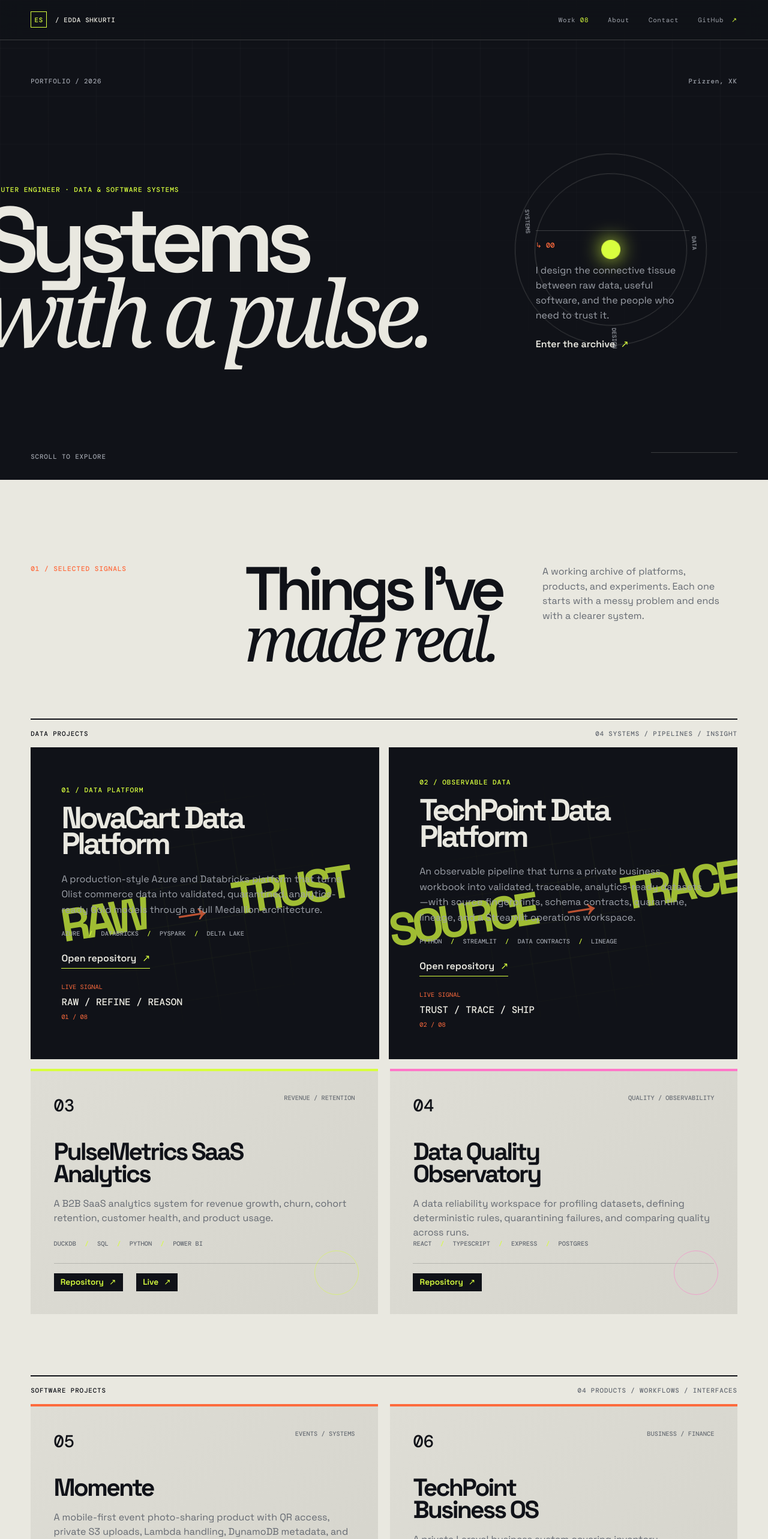
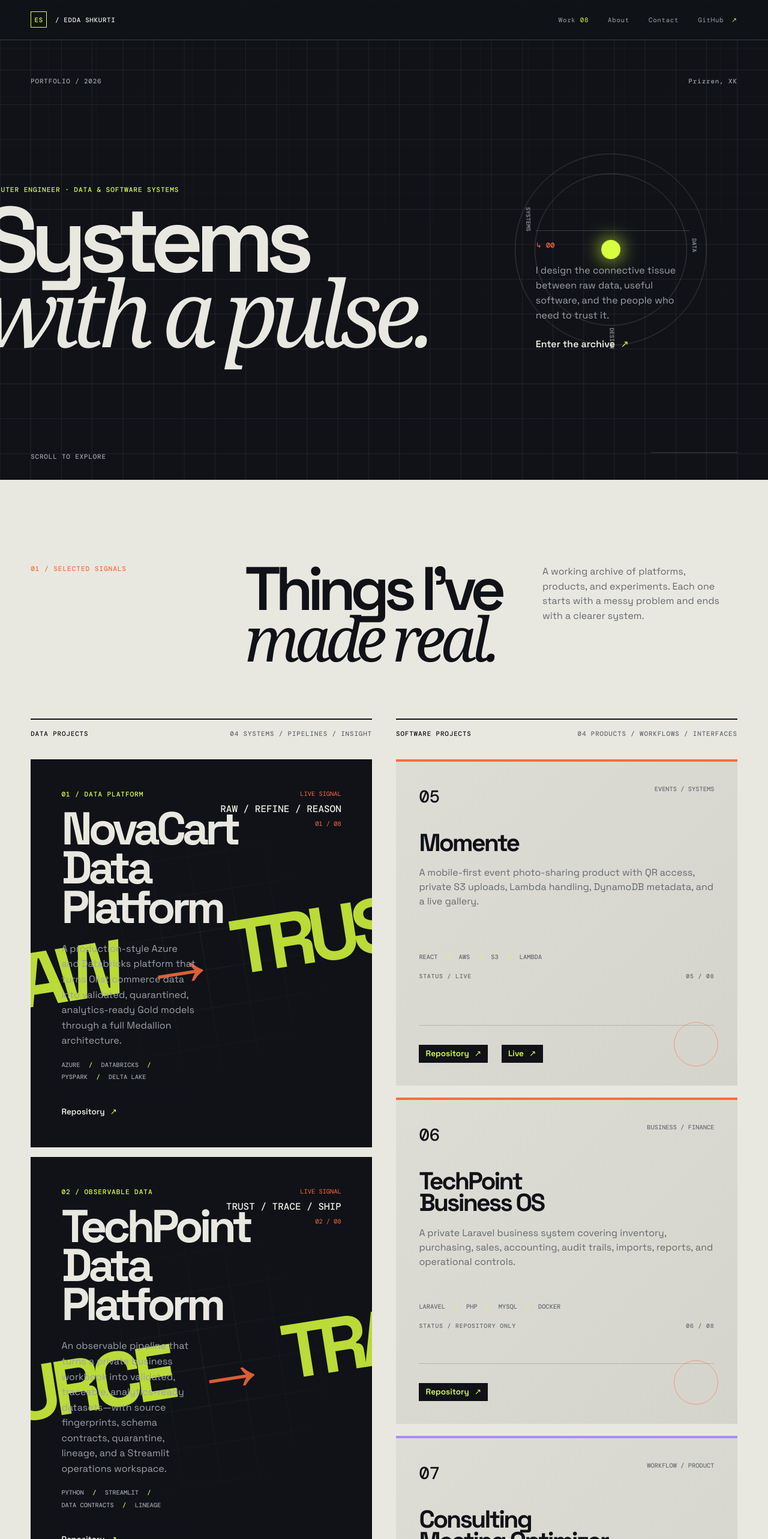
Before and after one commit to eddashkurti/edda-shkurti-portfolio, a React (Vite) app: page / in a window 1280 px wide. Shown: the top 2566 px of the page at 60% size. Built offline with nearby package versions, Linux system fonts and the light colour scheme.

Commit message:
Update Data Projects Design

```diff
--- a/src/App.tsx
+++ b/src/App.tsx
@@ -1,8 +1,29 @@
-import { useEffect, useRef } from "react";
+import { useEffect, useLayoutEffect, useRef } from "react";
 import { dataProjects, featuredDataProject, featuredProject, profile, softwareProjects, toolkit } from "./content";
 
 const currentYear = new Date().getFullYear();
-type Project = (typeof dataProjects)[number] | (typeof softwareProjects)[number];
+type CardData = {
+  index: string;
+  label: string;
+  title: string;
+  description: string;
+  technologies: string[];
+  href: string;
+  live?: string;
+  accent: string;
+  signal?: string;
+};
+
+const signals: Record<string, string> = {
+  "03": "EVENT / COHORT / GROWTH",
+  "04": "PROFILE / RULE / QUARANTINE",
+};
+
+const darkCards: CardData[] = [
+  { index: "01", label: "DATA PLATFORM", title: featuredProject.title, description: featuredProject.description, technologies: featuredProject.technologies, href: featuredProject.href, accent: "lime", signal: featuredProject.signal },
+  { index: "02", label: "OBSERVABLE DATA", title: featuredDataProject.title, description: featuredDataProject.description, technologies: featuredDataProject.technologies, href: featuredDataProject.href, accent: "orange", signal: featuredDataProject.signal },
+  ...dataProjects.map((project) => ({ ...project, signal: signals[project.index] })),
+];
 
 function Arrow() { return <span className="arrow" aria-hidden="true">↗</span>; }
 
@@ -14,10 +35,56 @@ function Header() {
   </header>;
 }
 
+function HeroSvgGrid() {
+  const wavePoint = useRef<SVGCircleElement>(null);
+  const basePoint = useRef<SVGCircleElement>(null);
+  const verticals = Array.from({ length: 25 }, (_, index) => index * 80);
+  const horizontals = Array.from({ length: 14 }, (_, index) => index * 80);
+  const moveWave = (event: PointerEvent, svg: SVGSVGElement) => {
+    const bounds = svg.getBoundingClientRect();
+    const point = wavePoint.current;
+    if (!point) return;
+    const x = ((event.clientX - bounds.left) / bounds.width) * 2000;
+    const y = ((event.clientY - bounds.top) / bounds.height) * 1100;
+    point.setAttribute("cx", String(x));
+    point.setAttribute("cy", String(y));
+    point.setAttribute("opacity", "1");
+    basePoint.current?.setAttribute("cx", String(x));
+    basePoint.current?.setAttribute("cy", String(y));
+    basePoint.current?.setAttribute("opacity", "1");
+  };
+  useEffect(() => {
+    const svg = document.querySelector<SVGSVGElement>(".hero-grid-svg");
+    if (!svg) return;
+    const onMove = (event: PointerEvent) => {
+      const bounds = svg.getBoundingClientRect();
+      if (event.clientX < bounds.left || event.clientX > bounds.right || event.clientY < bounds.top || event.clientY > bounds.bottom) {
+        wavePoint.current?.setAttribute("opacity", "0");
+        basePoint.current?.setAttribute("opacity", "0");
+        return;
+      }
+      moveWave(event, svg);
+    };
+    window.addEventListener("pointermove", onMove);
+    return () => window.removeEventListener("pointermove", onMove);
+  }, []);
+  return <svg className="hero-grid-svg" viewBox="0 0 2000 1100" preserveAspectRatio="none" aria-hidden="true">
+    <defs>
+      <filter id="hero-wave" filterUnits="userSpaceOnUse" x="0" y="0" width="2000" height="1100"><feTurbulence type="fractalNoise" baseFrequency="0.012 0.022" numOctaves="3" seed="7" stitchTiles="stitch" result="noise"><animate attributeName="baseFrequency" values="0.012 0.022;0.02 0.012;0.012 0.022" dur="5s" repeatCount="indefinite" /></feTurbulence><feDisplacementMap in="SourceGraphic" in2="noise" scale="72" xChannelSelector="R" yChannelSelector="G" /></filter>
+      <radialGradient id="wave-mask-gradient"><stop offset="0%" stopColor="white" stopOpacity="1" /><stop offset="58%" stopColor="white" stopOpacity=".82" /><stop offset="100%" stopColor="black" stopOpacity="0" /></radialGradient>
+      <radialGradient id="base-mask-gradient"><stop offset="0%" stopColor="black" stopOpacity="1" /><stop offset="58%" stopColor="black" stopOpacity=".82" /><stop offset="100%" stopColor="white" stopOpacity="0" /></radialGradient>
+      <mask id="hero-wave-mask"><rect width="2000" height="1100" fill="black" /><circle ref={wavePoint} cx="1000" cy="500" r="300" fill="url(#wave-mask-gradient)" opacity="0" /></mask>
+      <mask id="hero-base-mask"><rect width="2000" height="1100" fill="white" /><circle ref={basePoint} cx="1000" cy="500" r="300" fill="url(#base-mask-gradient)" opacity="0" /></mask>
+    </defs>
+    <g className="hero-svg-base" mask="url(#hero-base-mask)">{verticals.map((x) => <path key={`v${x}`} d={`M ${x} 0 V 1100`} />)}{horizontals.map((y) => <path key={`h${y}`} d={`M 0 ${y} H 2000`} />)}</g>
+    <g className="hero-svg-wave" filter="url(#hero-wave)" mask="url(#hero-wave-mask)">{verticals.map((x) => <path key={`wv${x}`} d={`M ${x} 0 V 1100`} />)}{horizontals.map((y) => <path key={`wh${y}`} d={`M 0 ${y} H 2000`} />)}</g>
+  </svg>;
+}
+
 function HeroGridEffect() {
   const canvasRef = useRef<HTMLCanvasElement>(null);
 
-  useEffect(() => {
+  useLayoutEffect(() => {
     const canvas = canvasRef.current;
     const hero = canvas?.parentElement;
     if (!canvas || !hero) return;
@@ -45,6 +112,7 @@ function HeroGridEffect() {
 
     const addRipple = (event: PointerEvent) => {
       const bounds = hero.getBoundingClientRect();
+      if (event.clientX < bounds.left || event.clientX > bounds.right || event.clientY < bounds.top || event.clientY > bounds.bottom) return;
       const x = event.clientX - bounds.left;
       const y = event.clientY - bounds.top;
       if (Math.hypot(x - lastX, y - lastY) < 34) return;
@@ -55,9 +123,11 @@ function HeroGridEffect() {
     };
 
     const draw = (now: number) => {
+      const bounds = hero.getBoundingClientRect();
+      if (bounds.width !== width || bounds.height !== height) resize();
       context.clearRect(0, 0, width, height);
       const spacing = 80;
-      const alive = ripples.filter((ripple) => now - ripple.born < 2600);
+      const alive = ripples.filter((ripple) => now - ripple.born < 3600);
       ripples.splice(0, ripples.length, ...alive);
 
       const forceAt = (x: number, y: number) => {
@@ -67,32 +137,34 @@ function HeroGridEffect() {
         for (const ripple of ripples) {
           const age = (now - ripple.born) / 1000;
           const distance = Math.hypot(x - ripple.x, y - ripple.y);
-          const radius = age * 185;
-          const ring = Math.exp(-((distance - radius) ** 2) / 900) * Math.max(0, 1 - age / 2.6);
-          const wave = Math.sin(distance * 0.12 - age * 11) * ring;
+          const radius = age * 150;
+          const ring = Math.exp(-((distance - radius) ** 2) / 2400) * Math.max(0, 1 - age / 3.6);
+          const local = Math.exp(-(distance ** 2) / 9000) * Math.max(0, 1 - age / 1.2) * 0.18;
+          const response = Math.min(1, ring + local);
+          const wave = Math.sin(distance * 0.12 - age * 10) * response;
           const directionX = distance ? (x - ripple.x) / distance : 0;
           const directionY = distance ? (y - ripple.y) / distance : 0;
           displacementX += directionX * wave * 9;
           displacementY += directionY * wave * 9;
-          highlight += ring;
+          highlight += response;
         }
         return { x: x + displacementX, y: y + displacementY, highlight: Math.min(1, highlight) };
       };
 
       context.lineWidth = 1;
+      context.shadowColor = "rgba(216,255,62,.65)";
       for (let x = 0; x <= width; x += spacing) {
         for (let y = 0; y < height; y += 16) {
           const start = forceAt(x, y);
           const end = forceAt(x, Math.min(height, y + 16));
           const glow = Math.max(start.highlight, end.highlight);
-          if (glow > 0.015) {
-            context.lineWidth = 1;
-            context.strokeStyle = `rgba(216,255,62,${0.1 + glow * 0.38})`;
+          context.lineWidth = glow > 0.002 ? 1.5 : 1;
+          context.shadowBlur = glow > 0.002 ? 7 : 0;
+          context.strokeStyle = glow > 0.002 ? `rgba(216,255,62,${0.2 + glow * 0.58})` : "rgba(233,232,224,.12)";
           context.beginPath();
           context.moveTo(start.x, start.y);
           context.lineTo(end.x, end.y);
           context.stroke();
-          }
         }
       }
       for (let y = 0; y <= height; y += spacing) {
@@ -100,43 +172,99 @@ function HeroGridEffect() {
           const start = forceAt(x, y);
           const end = forceAt(Math.min(width, x + 16), y);
           const glow = Math.max(start.highlight, end.highlight);
-          if (glow > 0.015) {
-            context.lineWidth = 1;
-            context.strokeStyle = `rgba(216,255,62,${0.1 + glow * 0.38})`;
+          context.lineWidth = glow > 0.002 ? 1.5 : 1;
+          context.shadowBlur = glow > 0.002 ? 7 : 0;
+          context.strokeStyle = glow > 0.002 ? `rgba(216,255,62,${0.2 + glow * 0.58})` : "rgba(233,232,224,.12)";
           context.beginPath();
           context.moveTo(start.x, start.y);
           context.lineTo(end.x, end.y);
           context.stroke();
         }
       }
-      }
+      context.shadowBlur = 0;
       frame = requestAnimationFrame(draw);
     };
 
     resize();
+    requestAnimationFrame(resize);
     window.addEventListener("resize", resize);
-    hero.addEventListener("pointermove", addRipple);
+    window.addEventListener("pointermove", addRipple);
     frame = requestAnimationFrame(draw);
-    return () => { cancelAnimationFrame(frame); window.removeEventListener("resize", resize); hero.removeEventListener("pointermove", addRipple); };
+    return () => { cancelAnimationFrame(frame); window.removeEventListener("resize", resize); window.removeEventListener("pointermove", addRipple); };
   }, []);
 
-  return <canvas className="hero-grid-canvas" aria-hidden="true" />;
+  return <canvas className="hero-grid-canvas" width="2000" height="1200" aria-hidden="true" />;
 }
 
 function Hero() {
-  return <section className="hero" id="top"><HeroGridEffect /><div className="hero-orbit" aria-hidden="true"><span>DATA</span><span>DESIGN</span><span>SYSTEMS</span></div><div className="hero-topline"><span>PORTFOLIO / 2026</span><span>{profile.location}</span></div><div className="hero-grid"><div className="hero-title-wrap"><p className="eyebrow">{profile.role}</p><h1>Systems<br /><i>with a pulse.</i></h1></div><div className="hero-note"><span className="note-index">↳ 00</span><p>I design the connective tissue between raw data, useful software, and the people who need to trust it.</p><a href="#work">Enter the archive <Arrow /></a></div></div><div className="hero-footer"><span>SCROLL TO EXPLORE</span><span className="scroll-line" aria-hidden="true" /></div></section>;
+  return <section className="hero" id="top"><HeroSvgGrid /><div className="hero-orbit" aria-hidden="true"><span>DATA</span><span>DESIGN</span><span>SYSTEMS</span></div><div className="hero-topline"><span>PORTFOLIO / 2026</span><span>{profile.location}</span></div><div className="hero-grid"><div className="hero-title-wrap"><p className="eyebrow">{profile.role}</p><h1>Systems<br /><i>with a pulse.</i></h1></div><div className="hero-note"><span className="note-index">↳ 00</span><p>I design the connective tissue between raw data, useful software, and the people who need to trust it.</p><a href="#work">Enter the archive <Arrow /></a></div></div><div className="hero-footer"><span>SCROLL TO EXPLORE</span><span className="scroll-line" aria-hidden="true" /></div></section>;
 }
 
-function Featured({ project, visual = "RAW" }: { project: typeof featuredProject; visual?: string }) {
-  return <article className="featured"><div className="feature-visual" aria-hidden="true"><span>{visual}</span><span>→</span><span>{visual === "RAW" ? "TRUST" : "TRACE"}</span><div className="feature-grid" /></div><div className="feature-copy"><p className="eyebrow">{project.eyebrow}</p><h3>{project.title}</h3><p>{project.description}</p><div className="tag-row">{project.technologies.map((item) => <span key={item}>{item}</span>)}</div><a className="button-link" href={project.href} target="_blank" rel="noreferrer">Open repository <Arrow /></a></div><div className="feature-signal"><span>LIVE SIGNAL</span><strong>{project.signal}</strong><small>{project.eyebrow.slice(0, 2)} / 08</small></div></article>;
+
+function ProjectCard({ card, tone }: { card: CardData; tone: "dark" | "light" }) {
+  const parts = (card.signal ?? "").split(" / ");
+  return <article className={`project-card ${card.accent} ${tone}`}>
+    <div className="card-top"><span>{card.index}</span><span>{card.label}</span></div>
+    {tone === "dark" && <div className="signal-visual" aria-hidden="true"><span>{parts[0]}</span><i>→</i><span>{parts[parts.length - 1]}</span></div>}
+    <h3>{card.title}</h3>
+    <p>{card.description}</p>
+    <div className="tag-row">{card.technologies.map((item) => <span key={item}>{item}</span>)}</div>
+    <div className="card-meta">{tone === "dark" ? <span>{card.signal}</span> : <span>STATUS / {card.live ? "LIVE" : "REPOSITORY ONLY"}</span>}<span>{card.index} / 08</span></div>
+    <div className="card-actions"><a href={card.href} target="_blank" rel="noreferrer">Repository <Arrow /></a>{card.live && <a href={card.live} target="_blank" rel="noreferrer">Live <Arrow /></a>}</div>
+  </article>;
 }
 
-function ProjectCard({ project }: { project: Project }) {
-  return <article className={`project-card ${project.accent}`}><div className="card-top"><span>{project.index}</span><span>{project.label}</span></div><h3>{project.title}</h3><p>{project.description}</p><div className="tag-row">{project.technologies.map((item) => <span key={item}>{item}</span>)}</div><div className="card-actions"><a href={project.href} target="_blank" rel="noreferrer">Repository <Arrow /></a>{project.live && <a href={project.live} target="_blank" rel="noreferrer">Live <Arrow /></a>}</div></article>;
+type DataCard = {
+  eyebrow: string;
+  title: string;
+  description: string;
+  technologies: string[];
+  href: string;
+  live?: string;
+  signal: string;
+  from: string;
+  to: string;
+  tag: string;
+};
+
+const dataCards: DataCard[] = [
+  { eyebrow: "01 / data platform", title: featuredProject.title, description: featuredProject.description, technologies: featuredProject.technologies, href: featuredProject.href, signal: featuredProject.signal, from: "RAW", to: "TRUST", tag: "01 / 08" },
+  { eyebrow: "02 / observable data", title: featuredDataProject.title, description: featuredDataProject.description, technologies: featuredDataProject.technologies, href: featuredDataProject.href, signal: featuredDataProject.signal, from: "SOURCE", to: "TRACE", tag: "02 / 08" },
+  { eyebrow: "03 / revenue retention", title: "PulseMetrics SaaS Analytics", description: "Turns raw product clicks into retention curves, churn alerts, and customer health scores, so the team sees who is leaving before the revenue does.", technologies: ["DuckDB", "SQL", "Python", "Power BI"], href: dataProjects[0].href, live: dataProjects[0].live, signal: "EVENT / COHORT / GROWTH", from: "EVENT", to: "GROWTH", tag: "03 / 08" },
+  { eyebrow: "04 / quality observability", title: "Data Quality Observatory", description: "Profiles every dataset, enforces deterministic rules, and quarantines bad rows, then charts quality run by run so no regression slips in quietly.", technologies: ["React", "TypeScript", "Express", "Postgres"], href: dataProjects[1].href, signal: "PROFILE / RULE / QUARANTINE", from: "PROFILE", to: "QUARANTINE", tag: "04 / 08" },
+];
+
+function DataCardFeature({ card }: { card: DataCard }) {
+  return <article className="featured data-card">
+    <div className="feature-visual" aria-hidden="true"><span>{card.from}</span><span>→</span><span>{card.to}</span><div className="feature-grid" /></div>
+    <div className="feature-copy">
+      <p className="eyebrow">{card.eyebrow}</p>
+      <h3>{card.title}</h3>
+      <p>{card.description}</p>
+      <div className="tag-row">{card.technologies.map((item) => <span key={item}>{item}</span>)}</div>
+      <div className="card-actions data-actions">
+        <a href={card.href} target="_blank" rel="noreferrer">Repository <Arrow /></a>
+        {card.live && <a href={card.live} target="_blank" rel="noreferrer">Live <Arrow /></a>}
+      </div>
+    </div>
+    <div className="feature-signal"><span>LIVE SIGNAL</span><strong>{card.signal}</strong><small>{card.tag}</small></div>
+  </article>;
 }
 
 function Work() {
-  return <section className="work section" id="work"><div className="section-intro"><p className="eyebrow">01 / Selected signals</p><h2>Things I’ve<br /><i>made real.</i></h2><p className="section-copy">A working archive of platforms, products, and experiments. Each one starts with a messy problem and ends with a clearer system.</p></div><div className="work-label"><span>DATA PROJECTS</span><span>04 SYSTEMS / PIPELINES / INSIGHT</span></div><div className="featured-pair"><Featured project={featuredProject} /><Featured project={featuredDataProject} visual="SOURCE" /></div><div className="project-grid">{dataProjects.map((project) => <ProjectCard key={project.title} project={project} />)}</div><div className="work-label software-label"><span>SOFTWARE PROJECTS</span><span>04 PRODUCTS / WORKFLOWS / INTERFACES</span></div><div className="project-grid">{softwareProjects.map((project) => <ProjectCard key={project.title} project={project} />)}</div></section>;
+  return <section className="work section" id="work">
+    <div className="section-intro"><p className="eyebrow">01 / Selected signals</p><h2>Things I’ve<br /><i>made real.</i></h2><p className="section-copy">A working archive of platforms, products, and experiments. Each one starts with a messy problem and ends with a clearer system.</p></div>
+    <div className="work-columns">
+      <div className="work-column">
+        <div className="work-label"><span>DATA PROJECTS</span><span>04 SYSTEMS / PIPELINES / INSIGHT</span></div>
+        <div className="data-stack">{dataCards.map((card) => <DataCardFeature key={card.title} card={card} />)}</div>
+      </div>
+      <div className="work-column">
+        <div className="work-label software-label"><span>SOFTWARE PROJECTS</span><span>04 PRODUCTS / WORKFLOWS / INTERFACES</span></div>
+        <div className="project-grid">{softwareProjects.map((project) => <ProjectCard key={project.title} card={project} tone="light" />)}</div>
+      </div>
+    </div>
+  </section>;
 }
 
 function About() {
@@ -145,6 +273,6 @@ function About() {
 
 function Toolkit() { return <section className="toolkit section"><div className="section-intro"><p className="eyebrow">03 / The instrument panel</p><h2>My current<br /><i>kit.</i></h2></div><div className="toolkit-grid">{toolkit.map((group) => <div key={group.group}><span>{group.number}</span><h3>{group.group}</h3><p>{group.items}</p></div>)}</div></section>; }
 
-function Contact() { return <section className="contact section" id="contact"><div className="contact-kicker"><span>04 / Open channel</span><span>ONLINE / AVAILABLE</span></div><h2>Have a hard<br /><i>problem?</i></h2><p>Tell me what you’re trying to make clearer, faster, or more reliable.</p><div className="contact-links"><a href={`mailto:${profile.email}`}>Email me <Arrow /></a><a href={profile.github} target="_blank" rel="noreferrer">Find me on GitHub <Arrow /></a></div></section>; }
+function Contact() { return <section className="contact section" id="contact"><div className="contact-kicker"><span>04 / Open channel</span><span>ONLINE / AVAILABLE</span></div><h2>Got a messy<br /><i>problem?</i></h2><p>Tell me what you’re trying to make clearer, faster, or more reliable.</p><div className="contact-links"><a href={`mailto:${profile.email}`}>Email me <Arrow /></a><a href={profile.github} target="_blank" rel="noreferrer">Find me on GitHub <Arrow /></a></div></section>; }
 
 export default function App() { return <><Header /><main id="main-content"><Hero /><Work /><About /><Toolkit /><Contact /></main><footer><span>© {currentYear} EDDA SHKURTI</span><span>BUILT WITH CURIOSITY / XK</span></footer></>; }
--- a/src/styles.css
+++ b/src/styles.css
@@ -1211,3 +1211,159 @@ footer {
     grid-template-columns: 1fr;
   }
 }
+
+.work .work-columns {
+  display: grid;
+  grid-template-columns: minmax(0, 1fr) minmax(0, 1fr);
+  gap: 2.5rem;
+  align-items: start;
+}
+
+.work .work-column {
+  display: flex;
+  flex-direction: column;
+  gap: 1.25rem;
+  min-width: 0;
+}
+
+.work .work-column .featured-stack {
+  display: grid;
+  grid-template-columns: 1fr;
+  gap: 1.25rem;
+}
+
+.work .work-column .featured-stack .featured {
+  min-height: 26rem;
+}
+
+.work .work-column .project-grid {
+  display: grid;
+  grid-template-columns: 1fr;
+  gap: 1.25rem;
+}
+
+@media (max-width: 850px) {
+  .work .work-columns {
+    grid-template-columns: 1fr;
+  }
+}
+
+/* ==========================================================
+   UNIFIED PROJECT CARDS (dark data / light software)
+========================================================== */
+
+.work .work-columns {
+  display: grid;
+  grid-template-columns: minmax(0, 1fr) minmax(0, 1fr);
+  gap: 2.5rem;
+  align-items: stretch;
+}
+
+.work .work-column {
+  display: flex;
+  flex-direction: column;
+  gap: 1.25rem;
+  min-width: 0;
+}
+
+.work .work-column .work-label {
+  margin: 0 0 1rem;
+}
+
+.work .work-column .software-label {
+  margin-top: 0 !important;
+}
+
+.work .project-grid {
+  display: grid;
+  grid-template-columns: 1fr;
+  gap: 1.25rem;
+}
+
+.work .project-card {
+  min-height: 34rem !important;
+  height: auto;
+}
+
+.work .project-card .card-actions {
+  margin-top: auto;
+  padding-top: 1rem;
+}
+
+/* Dark data cards */
+.project-card.dark {
+  background: var(--ink) !important;
+  color: var(--paper);
+}
+
+.project-card.dark:hover {
+  background: var(--ink) !important;
+}
+
+.project-card.dark h3 {
+  color: var(--paper);
+}
+
+.project-card.dark > p {
+  color: var(--muted);
+}
+
+.project-card.dark .card-top span:first-child {
+  color: var(--paper);
+}
+
+.project-card.dark .card-top span:last-child,
+.project-card.dark .tag-row,
+.project-card.dark .card-meta {
+  color: var(--muted);
+}
+
+.project-card.dark .card-actions {
+  border-top-color: var(--line);
+}
+
+.signal-visual {
+  display: flex;
+  flex-wrap: wrap;
+  align-items: center;
+  gap: .5rem;
+  margin-top: 2.2rem;
+  color: var(--lime);
+  font-weight: 700;
+  font-size: clamp(1.8rem, 3.4vw, 3.2rem);
+  letter-spacing: -.07em;
+  line-height: .9;
+  transform: rotate(-6deg);
+  transform-origin: left center;
+}
+
+.signal-visual i {
+  color: var(--orange);
+  font-family: Georgia, serif;
+  font-style: normal;
+  font-weight: 400;
+}
+
+.project-card.dark .signal-visual span:last-child {
+  color: var(--paper);
+}
+
+/* Light software cards */
+.project-card.light .card-meta {
+  color: #656a72;
+}
+
+.card-meta {
+  display: flex;
+  justify-content: space-between;
+  gap: 1rem;
+  margin-top: 1.2rem;
+  font: 500 .62rem 'DM Mono', monospace;
+  letter-spacing: .08em;
+}
+
+@media (max-width: 850px) {
+  .work .work-columns {
+    grid-template-columns: 1fr;
+  }
+}
```
Lines whose indentation alone changed are shown as unchanged.
